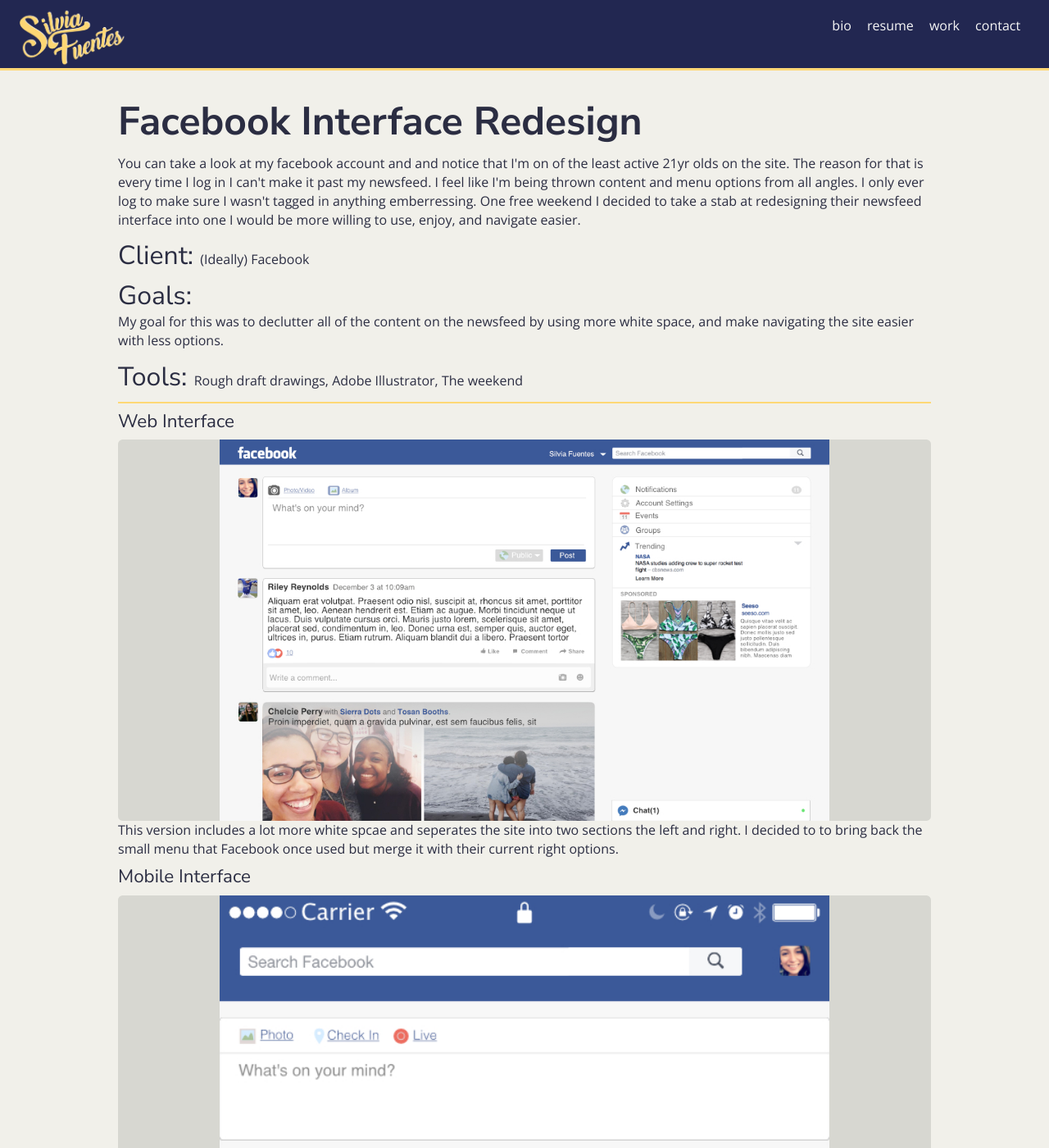
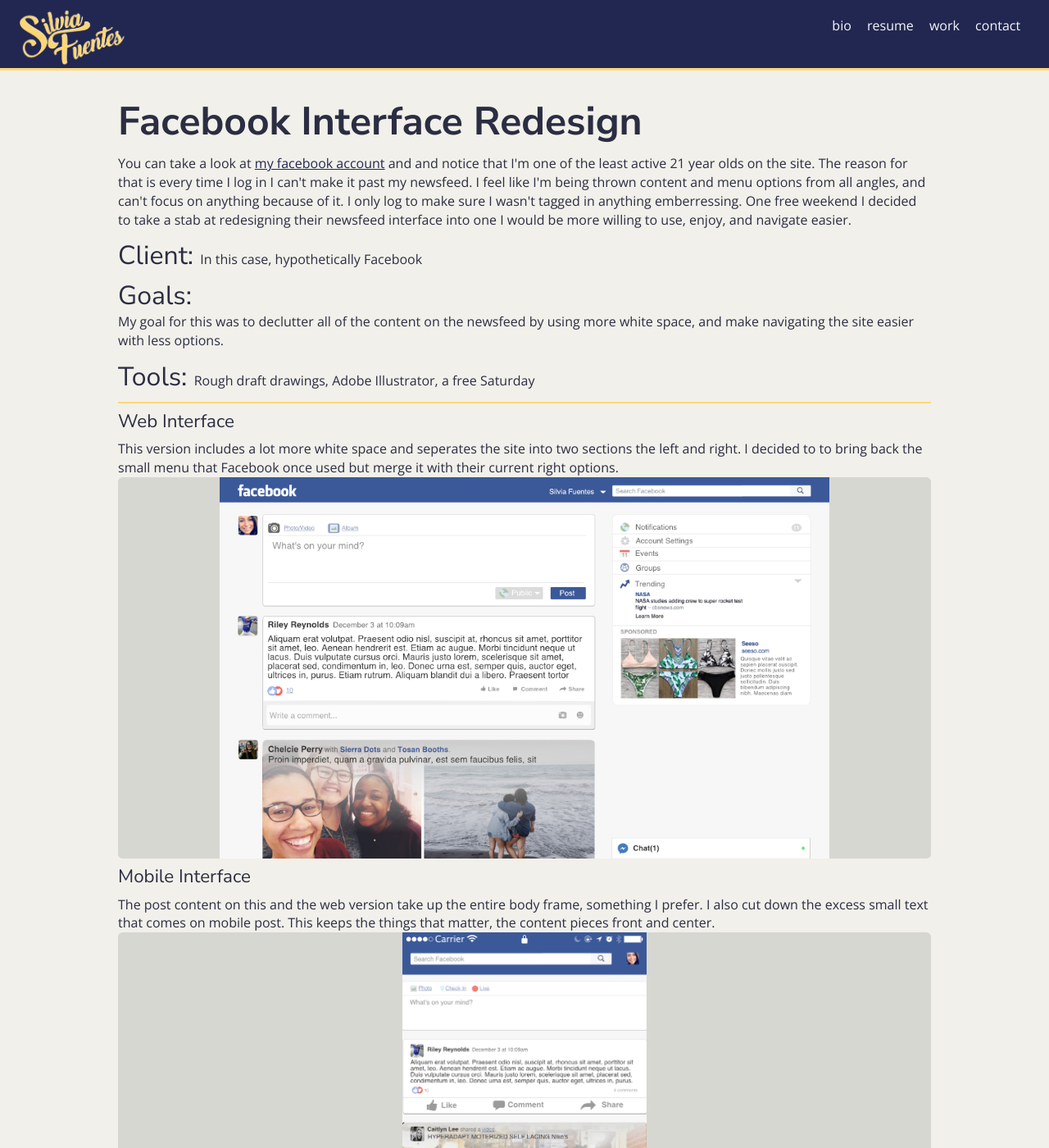
Before and after one commit to silviafuen/silviafuen.github.io, a Jekyll site: the page built from _posts/2017-02-24-facebook.html, in a window 1280 px wide and 1400 px high. Shown: the whole window at 82% size. Built offline with Jekyll 4.4.1, drawn with Linux system fonts in a browser that asks for light colours; some of the changed text lies outside the part shown.

Commit message:
Facebook content reformatted and edited
No major changes, just visual things.

```diff
--- a/_posts/2017-02-24-facebook.html
+++ b/_posts/2017-02-24-facebook.html
@@ -2,30 +2,29 @@
 layout: project
 title: Facebook Interface Redesign
 permalink: /facebook.html
-date: 2016-12-05
+date: 2016-02-25
 sections:
 - |
-  You can take a look at my facebook account and and notice that I'm on of the least active 21yr olds on the site. The reason for that is
-  every time I log in I can't make it past my newsfeed. I feel like I'm being thrown content and menu options from all angles. I only ever
-  log to make sure I wasn't tagged in anything emberressing. One free weekend I decided to take a stab at redesigning their newsfeed interface into one
+  You can take a look at <a class="regular-link" href="https://www.facebook.com/silvia.fuen">my facebook account</a> and and notice that I'm one of the least active 21 year olds on the site. The reason for that is
+  every time I log in I can't make it past my newsfeed. I feel like I'm being thrown content and menu options from all angles, and can't focus on anything because of it.
+   I only log to make sure I wasn't tagged in anything emberressing. One free weekend I decided to take a stab at redesigning their newsfeed interface into one
   I would be more willing to use, enjoy, and navigate easier.
-- (Ideally) Facebook
+- In this case, hypothetically Facebook
 - My goal for this was to declutter all of the content on the newsfeed by using more white space, and make navigating the site easier with less options.
-- Rough draft drawings, Adobe Illustrator, The weekend
+- Rough draft drawings, Adobe Illustrator, a free Saturday
 ---
 
 <h4>Web Interface</h4>
-
+  <caption>This version includes a lot more white space and seperates the site into two sections the left and right. I decided to
+to bring back the small menu that Facebook once used but merge it with their current right options. </caption>
       <div class="framed">
         <img  src="/assets/posts/2017-02-24-facebok/facebook-desktop.jpg" width="75%" alt="Rough draft ideas and concept drawing">
       </div>
-      <caption>This version includes a lot more white spcae and seperates the site into two sections the left and right. I decided to
-      to bring back the small menu that Facebook once used but merge it with their current right options. </caption>
+
 
     <h4>Mobile Interface</h4>
-
+    <caption>The post content on this and the web version take up the entire body frame, something I prefer. I also cut down the excess small text
+       that comes on mobile post. This keeps the things that matter, the content pieces front and center.</caption>
         <div class="framed">
-          <img src="/assets/posts/2017-02-24-facebok/facebook-mobile.jpg"  width="75%"alt="Rough draft ideas and concept drawing">
+          <img src="/assets/posts/2017-02-24-facebok/facebook-mobile.jpg"  width="30%"alt="Rough draft ideas and concept drawing">
         </div>
-        <caption>The post on this and as well as the web take up the entire most frame, something I prefer and cuts down on the text that
-        comes with a lot of post. This keeps the most valuble user pieces front and center.</caption>
```
